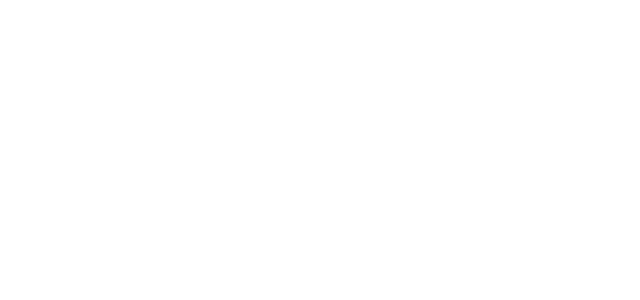
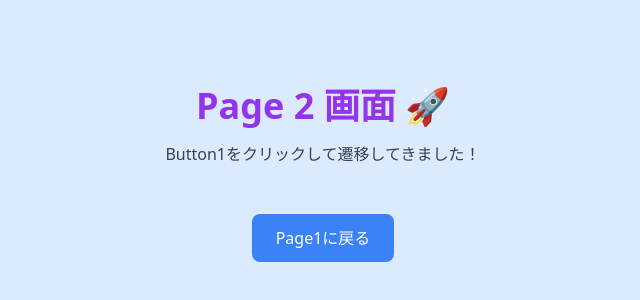
Before and after one commit to deraryo4559/GroupeF, a React (Vite) app in the folder front/: page /page2 in a window 1280 px wide. Before the commit this address had no page. Shown: the part 226-526 px from the top of the page, without its empty margins (317-957 px from the left). Built offline with nearby package versions, Linux system fonts and the light colour scheme.

Commit message:
ボタン追加

```diff
--- a/front/src/App.jsx
+++ b/front/src/App.jsx
@@ -2,6 +2,7 @@ import React from 'react';
 import { BrowserRouter as Router, Routes, Route } from 'react-router-dom';
 import HomePage from './pages/HomePage';
 import SendMoney from './components/SendMoney';
+import Page2 from './pages/page2';
 
 
 
@@ -12,6 +13,7 @@ function App() {
         <Routes>
           <Route path="/" element={<HomePage />} />
           <Route path="/SendMoney" element={<SendMoney />} />
+          <Route path="/page2" element={<Page2 />} />
         </Routes>
       </div>
     </Router>
--- /dev/null
+++ b/front/src/components/button1.jsx
@@ -0,0 +1,20 @@
+import { useNavigate } from 'react-router-dom'
+
+function Button1({ children, className = "", navigateTo = "/page2" }) {
+  const navigate = useNavigate()
+
+  const handleClick = () => {
+    navigate(navigateTo)
+  }
+
+  return (
+    <button
+      onClick={handleClick}
+      className={`px-6 py-3 bg-blue-500 text-white rounded-lg hover:bg-blue-600 transition-colors duration-200 font-medium ${className}`}
+    >
+      {children || "Page2に移動"}
+    </button>
+  )
+}
+
+export default Button1
--- a/front/src/pages/HomePage.jsx
+++ b/front/src/pages/HomePage.jsx
@@ -1,4 +1,5 @@
 import React from 'react';
+import Button1 from '../components/button1'
 
 const HomePage = () => {
     return (
@@ -30,6 +31,11 @@ const HomePage = () => {
                         </div>
                     </div>
                 </div>
+                <div className="mt-6 flex justify-center">
+                    <Button1 navigateTo="/page2" className="w-full">
+                        送金する
+                    </Button1>
+                </div>
             </div>
         </div>
     );
--- /dev/null
+++ b/front/src/pages/page2.jsx
@@ -0,0 +1,19 @@
+import Button1 from '../components/button1'
+
+function Page2() {
+  return (
+    <div className="h-screen flex flex-col items-center justify-center bg-blue-100">
+      <h1 className="text-4xl font-bold text-purple-600 mb-4">
+        Page 2 画面 🚀
+      </h1>
+      <p className="text-gray-700 mb-6">
+        Button1をクリックして遷移してきました！
+      </p>
+      <Button1 navigateTo="/" className="mt-6">
+        Page1に戻る
+      </Button1>
+    </div>
+  )
+}
+
+export default Page2
```
Also changed, not shown: 1 other file (tests, documents, lock files or other folders).
